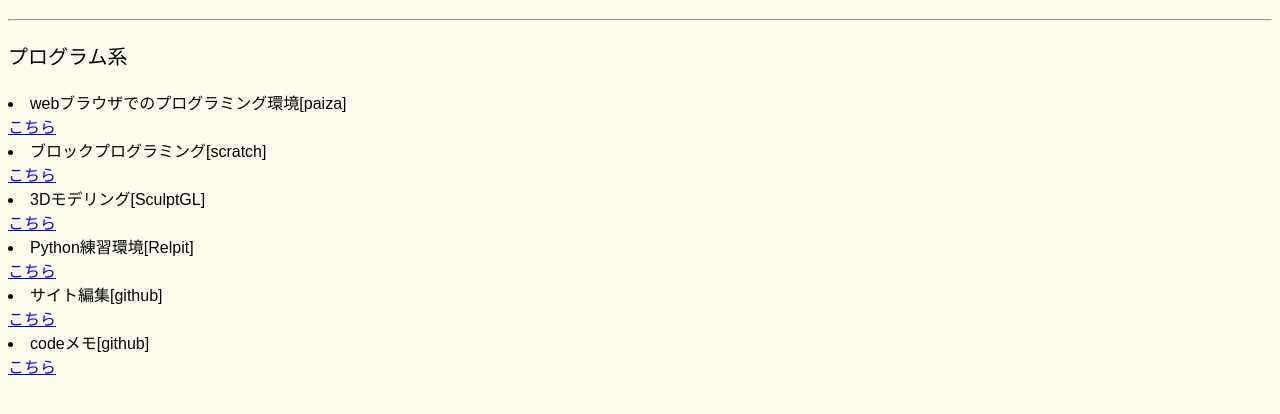
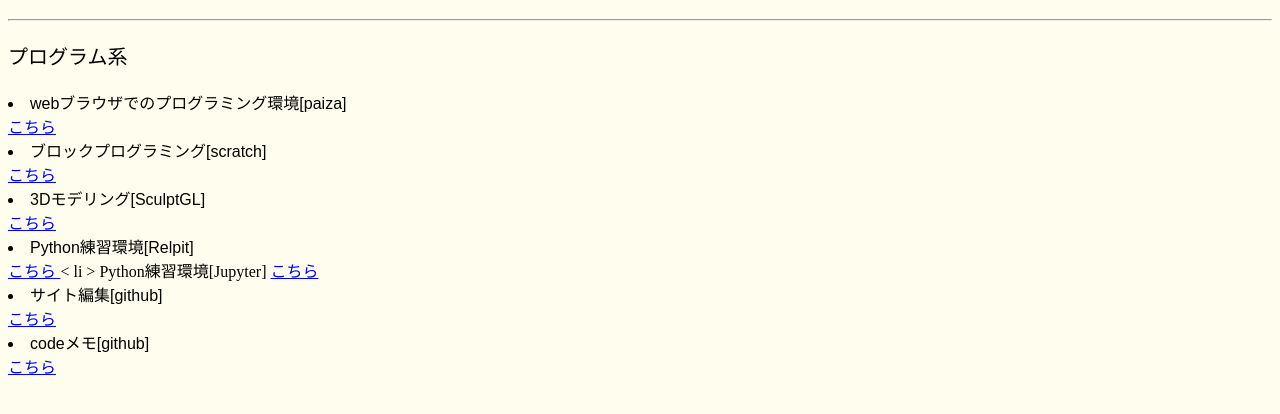
Before and after one commit to woievjroi/woievjroi.github.io, a plain HTML site: page index.html in a window 1280 px wide. Shown: the part 70-484 px from the top of the page. Drawn offline with Linux system fonts and the light colour scheme.

Commit message:
Update index.html

```diff
--- a/index.html
+++ b/index.html
@@ -20,6 +20,8 @@
         <a href=https://stephaneginier.com/sculptgl/>こちら </a>
         <li>Python練習環境[Relpit]</li>
         <a href=https://replit.com/@woievjroi>こちら </a>
+        < li > Python練習環境[Jupyter] </ li >
+        <a href=http://localhost:8889/notebooks/Untitled.ipynb>こちら </a>
         <li>サイト編集[github]</li>
         <a href=https://github.com/woievjroi/woievjroi.github.io>こちら </a>
         <li>codeメモ[github]</li>
```
